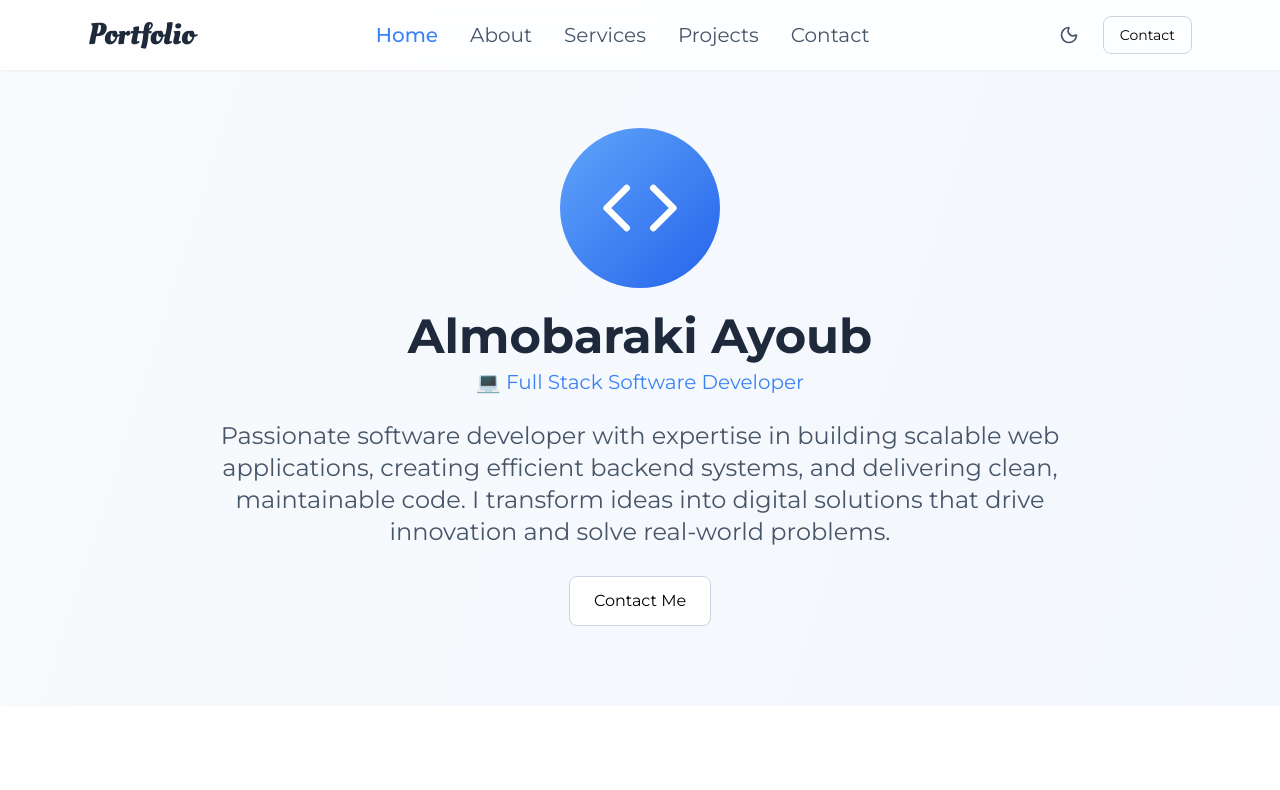
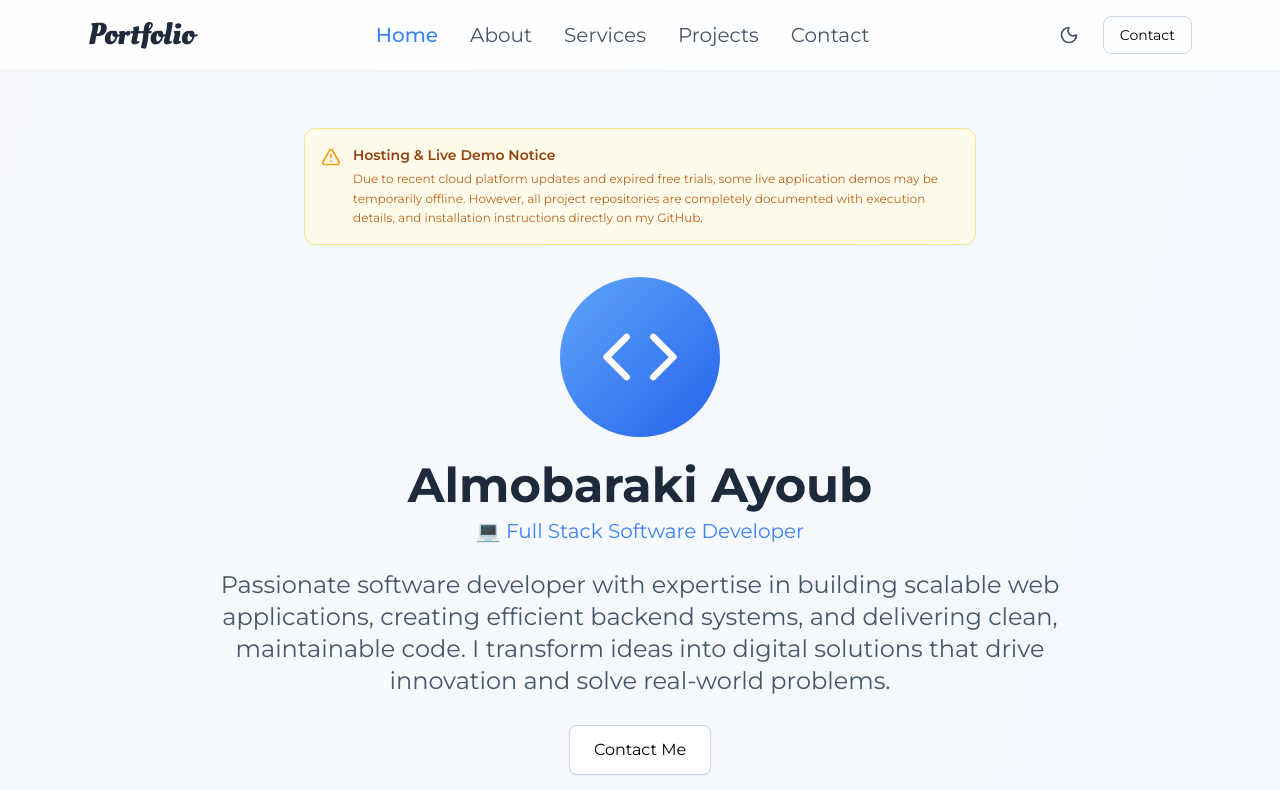
Before and after one commit to yozanSAN/Portfolio, a React (Vite) app: page / in a window 1280 px wide. Shown: the top 790 px of the page. Built offline with nearby package versions, Linux system fonts and the light colour scheme.

Commit message:
feat: discalimer added

```diff
--- a/src/components/Hero.jsx
+++ b/src/components/Hero.jsx
@@ -1,5 +1,4 @@
-
-import { Code } from 'lucide-react';
+import { Code, AlertTriangle, ExternalLink } from 'lucide-react';
 
 const Hero = () => {
   const scrollToContact = () => {
@@ -12,9 +11,26 @@ const Hero = () => {
   return (
     <section id="home" className="pt-32 pb-20 px-6">
       <div className="max-w-4xl mx-auto text-center">
+
+        {/* --- Disclaimer Alert Banner --- */}
+        <div className="mb-8 p-4 bg-amber-50 dark:bg-slate-800/60 border border-amber-200 dark:border-amber-500/30 rounded-xl text-left flex items-start gap-3 shadow-sm max-w-2xl mx-auto">
+          <AlertTriangle className="w-5 h-5 text-amber-500 shrink-0 mt-0.5" />
+          <div>
+            <h4 className="text-sm font-semibold text-amber-800 dark:text-amber-400">
+              Hosting &amp; Live Demo Notice
+            </h4>
+            <p className="text-xs text-amber-700/90 dark:text-slate-300 mt-1 leading-relaxed">
+              Due to recent cloud platform updates and expired free trials, some live application demos may be temporarily offline. However, all project repositories are completely documented with execution details, and installation instructions directly on my GitHub.
+            </p>
+          </div>
+        </div>
+
+        {/* --- Hero Profile Icon --- */}
         <div className="w-40 h-40 mx-auto mb-6 bg-gradient-to-br from-blue-400 to-blue-600 rounded-full flex items-center justify-center">
           <Code className="w-20 h-20 text-white" />
         </div>
+
+        {/* --- Profile Info --- */}
         <h1 className="text-5xl font-bold text-slate-800 dark:text-white mb-2">Almobaraki Ayoub</h1>
         <p className="text-xl text-blue-500 dark:text-blue-400 mb-6">💻 Full Stack Software Developer</p>
         <p className="text-slate-600 dark:text-slate-300 text-xl md:text-2xl leading-relaxed mb-7">
@@ -22,15 +38,20 @@ const Hero = () => {
           creating efficient backend systems, and delivering clean, maintainable code.
           I transform ideas into digital solutions that drive innovation and solve real-world problems.
         </p>
-        <button
-          onClick={scrollToContact}
-          className="px-6 py-3 bg-white dark:bg-slate-800 border border-slate-300 dark:border-slate-600 rounded-lg hover:bg-slate-50 dark:hover:bg-slate-700 dark:text-white transition"
-        >
-          Contact Me
-        </button>
+
+        {/* --- Action Buttons --- */}
+        <div className="flex justify-center gap-4">
+          <button
+            onClick={scrollToContact}
+            className="px-6 py-3 bg-white dark:bg-slate-800 border border-slate-300 dark:border-slate-600 rounded-lg hover:bg-slate-50 dark:hover:bg-slate-700 dark:text-white transition shadow-sm"
+          >
+            Contact Me
+          </button>
+        </div>
+
       </div>
     </section>
   );
 };
 
-export default Hero
+export default Hero;
```
